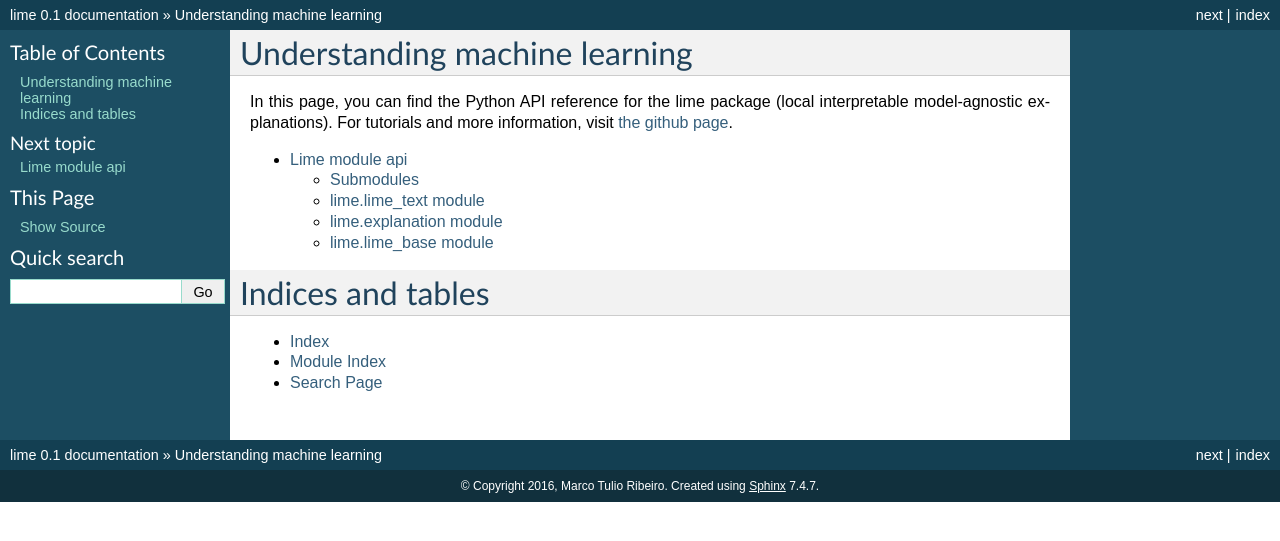
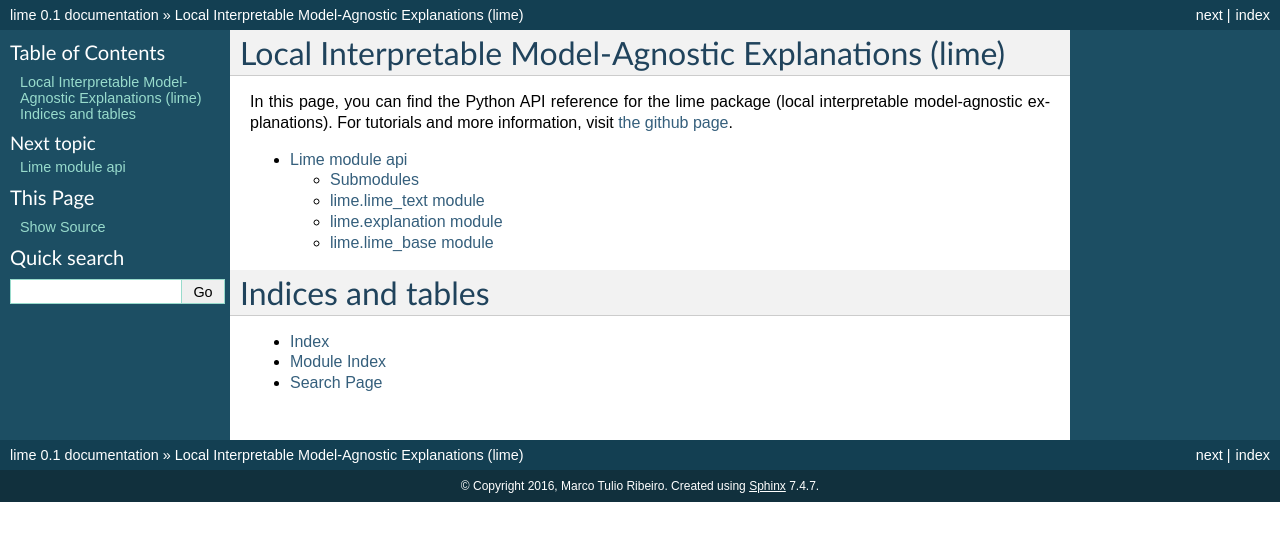
Before and after one commit to ziyefang/lime_1, a Sphinx documentation site: the page built from doc/index.rst, in a window 1280 px wide. Shown: the top 541 px of the page. Built offline with Sphinx 7.4.7, drawn with Linux system fonts in a browser that asks for light colours.

Commit message:
updating package name.

```diff
--- a/doc/index.rst
+++ b/doc/index.rst
@@ -3,7 +3,7 @@
    You can adapt this file completely to your liking, but it should at least
    contain the root `toctree` directive.
 
-Understanding machine learning
+Local Interpretable Model-Agnostic Explanations (lime)
 ================================
 In this page, you can find the Python API reference for the lime package (local interpretable model-agnostic explanations).
 For tutorials and more information, visit `the github page <https://github.com/marcotcr/understanding-ml>`_.
```
Also changed, not shown: README.md (+8 -8 lines).
